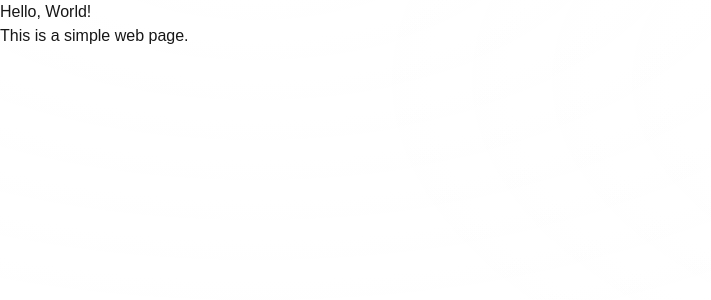
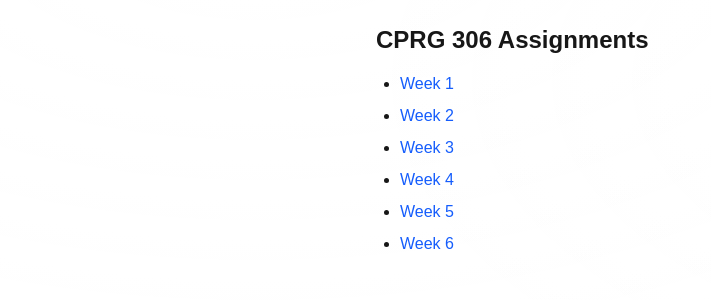
Before and after one commit to BilalBerhane/cprg306-assignments, a Next.js app: page / in a window 1280 px wide. Shown: the top 300 px of the page, without its empty margins (0-711 px from the left). Built offline with nearby package versions, Linux system fonts and the light colour scheme.

Commit message:
Update page.js

```diff
--- a/app/page.js
+++ b/app/page.js
@@ -1,8 +1,17 @@
-export default function Page(){
+import Link from "next/link";
+
+export default function Page() {
   return (
-    <dev>
-      <h1>Hello, World!</h1>
-      <p>This is a simple web page.</p>
-    </dev>
+    <main className="max-w-xl mx-auto p-6">
+      <h1 className="text-2xl font-bold mb-4">CPRG 306 Assignments</h1>
+      <ul className="list-disc pl-6 space-y-2">
+        <li><Link className="text-blue-600 hover:underline" href="/week-1">Week 1</Link></li>
+        <li><Link className="text-blue-600 hover:underline" href="/week-2">Week 2</Link></li>
+        <li><Link className="text-blue-600 hover:underline" href="/week-3">Week 3</Link></li>
+        <li><Link className="text-blue-600 hover:underline" href="/week-4">Week 4</Link></li>
+        <li><Link className="text-blue-600 hover:underline" href="/week-5">Week 5</Link></li>
+        <li><Link className="text-blue-600 hover:underline" href="/week-5">Week 6</Link></li>
+      </ul>
+    </main>
   );
 }
```
